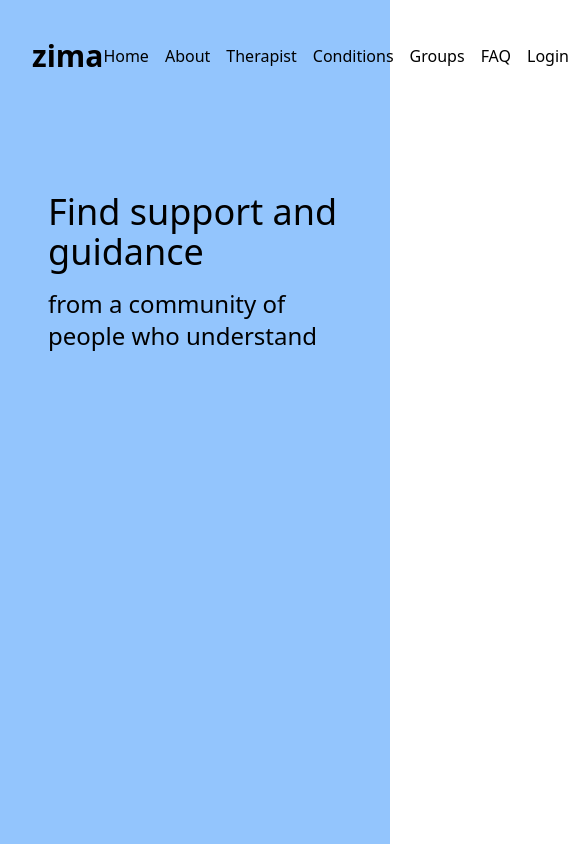
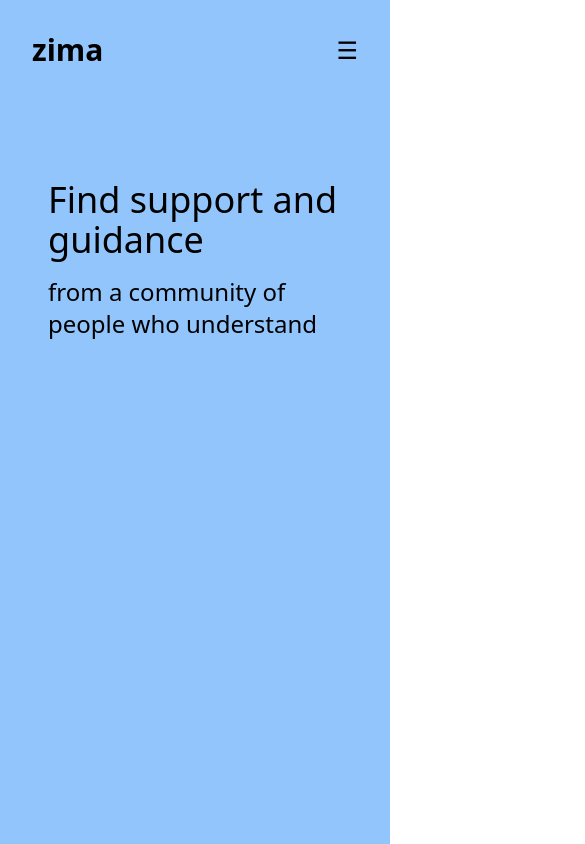
Before and after one commit to apella1/zima-ui, a React (Vite) app: page / in a window 390 px wide. Shown: the top 844 px of the page, 585 px wide, since content can reach past the window. Built offline with nearby package versions, Linux system fonts and the light colour scheme.

Commit message:
mobile menu,removed some menu items, changed styling

```diff
--- a/src/components/navbar/Navbar.tsx
+++ b/src/components/navbar/Navbar.tsx
@@ -1,41 +1,80 @@
 export {};
 
+import { useState } from "react";
+
 export default function Navbar() {
+  const [isMenuOpen, setIsMenuOpen] = useState(false);
+
+  const toggleMenu = () => {
+    setIsMenuOpen(!isMenuOpen);
+    document.body.classList.toggle("overflow-hidden");
+  };
+
   const Menu = () => (
-    <>
-      <a href="#home" className="hover:underline">
+    <div className="flex flex-col sm:flex-row sm:justify-between sm:items-center">
+      <a href="#home" className="text-gray-700 font-bold text-lg hover:underline px-3 py-2 sm:py-0">
         Home
       </a>
-      <a href="#about" className="hover:underline">
+      <a href="#about" className="text-gray-700 font-bold text-lg hover:underline px-3 py-2 sm:py-0">
         About
       </a>
-      <a href="/therapist" className="hover:underline">
+      {/* <a href="/therapist" className="text-gray-700 font-bold text-lg hover:underline px-3 py-2 sm:py-0">
         Therapist
-      </a>
-      <a href="/conditions" className="hover:underline">
+      </a> */}
+      <a href="/conditions" className="text-gray-700 font-bold text-lg hover:underline px-3 py-2 sm:py-0">
         Conditions
       </a>
-      <a href="/groups" className="hover:underline">
+      {/* <a href="/groups" className="text-gray-700 font-bold text-lg hover:underline px-3 py-2 sm:py-0">
         Groups
-      </a>
-      <a href="#faq" className="hover:underline">
+      </a> */}
+      <a href="#faq" className="text-gray-700 font-bold text-lg hover:underline px-3 py-2 sm:py-0">
         FAQ
       </a>
 
-      <a href="/login" className="hover:underline">
-        Login
-      </a>
-      <a href="/signup" className="hover:underline">
-        Sign Up
-      </a>
-    </>
+        <a href="/login" className="text-gray-700 font-bold text-lg hover:underline px-3 py-2 sm:py-0">
+          Login
+        </a>
+        <a href="/signup" className="bg-blue-600 text-white font-bold text-lg hover:bg-blue-700 px-4 py-2 ml-4 rounded-lg">
+          Sign Up
+        </a>
+
+    </div>
   );
+
   return (
     <nav className="flex items-center justify-between p-4">
       <p className="text-3xl font-black">zima</p>
-      <div className="flex items-center justify-center space-x-4 sm:hidden">
+      <div className="hidden sm:flex sm:items-center sm:space-x-4">
         <Menu />
       </div>
+      <button
+        type="button"
+        className="sm:hidden block text-2xl focus:outline-none"
+        onClick={toggleMenu}
+      >
+        &#9776;
+      </button>
+      {isMenuOpen && (
+        <div className="fixed inset-0 bg-gray-500 bg-opacity-50 z-50">
+          <div className="flex items-center justify-center h-full">
+            <div className="bg-white rounded-lg p-4 w-64">
+              <div className="flex justify-between items-center mb-4">
+                <p className="text-3xl font-black">zima</p>
+                <button
+                  type="button"
+                  className="text-2xl focus:outline-none"
+                  onClick={toggleMenu}
+                >
+                  &#xd7;
+                </button>
+              </div>
+              <div className="flex flex-col items-center justify-center h-full">
+                <Menu />
+              </div>
+            </div>
+          </div>
+        </div>
+      )}
     </nav>
   );
 }
```
